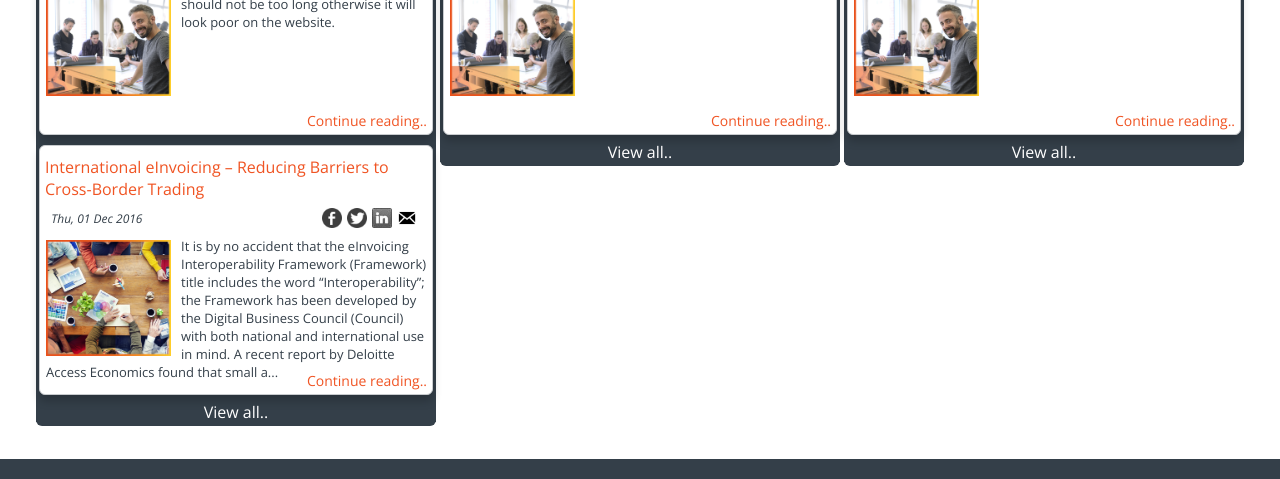
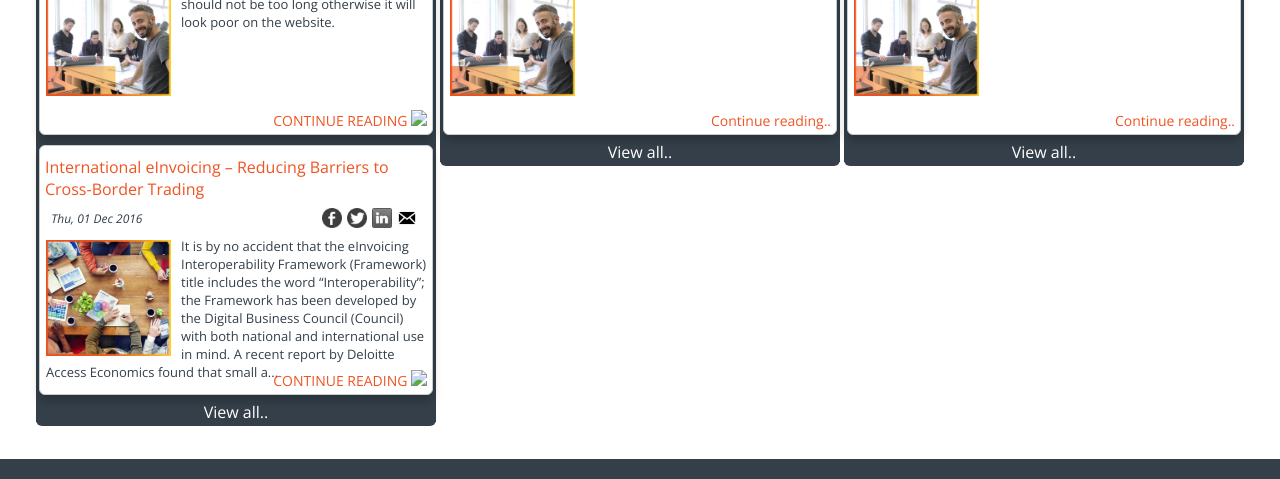
Before and after one commit to Digital-Business-Council/Digital-Business-Council.github.io, a Jekyll site: the page built from pages/business-zone/blogs/media-jump-page.md, in a window 1280 px wide. Shown: the part 569-1048 px from the top of the page. Built offline with Jekyll 4.4.1, drawn with Linux system fonts in a browser that asks for light colours.

Commit message:
Update media-jump-page.md

```diff
--- a/pages/business-zone/blogs/media-jump-page.md
+++ b/pages/business-zone/blogs/media-jump-page.md
@@ -52,7 +52,7 @@
     	</div>
 
 	<div class="card-action">
-		<a href="{{blog-page.url}}">Continue reading..</a>
+		<a href="{{blog-page.url}}">CONTINUE READING <img src="./images/fwd-arrow-icon.png"></a>
     	</div>
 
 	</div>
```
